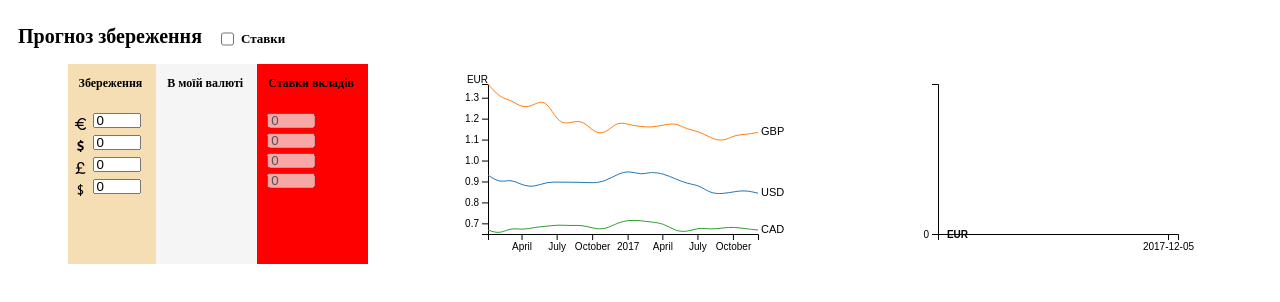
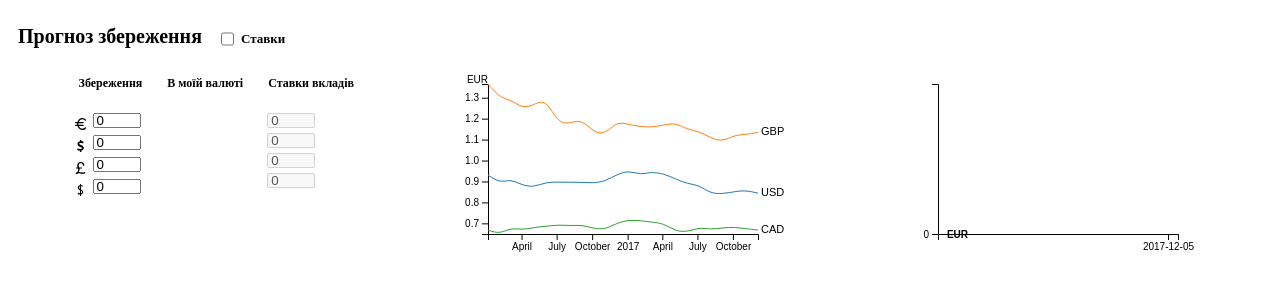
Before and after one commit to arssenk/currency, a plain HTML site: page index.html in a window 1280 px wide. Drawn offline with nearby package versions, Linux system fonts and the light colour scheme.

Commit message:
Fixed bar cart, small bugs, added percentage

```diff
--- a/styles/convert-table.less
+++ b/styles/convert-table.less
@@ -32,7 +32,6 @@
   &__output-exchange {
     width: 70px;
     height: 18px;
-    //background-color: #00a8e6;
     margin-left: 10px;
     margin-right: 5px;
     margin-top: 8px;
@@ -46,18 +45,15 @@
   &__input-fields {
     display: flex;
     flex-direction: column;
-    background-color: wheat;
   }
   &__converted-currency {
     display: flex;
     flex-direction: column;
-    background-color: whitesmoke;
   }
 
   &__input-percentage {
     display: flex;
     flex-direction: column;
-    background-color: red;
 
   }
   &__input-percentage-form{
```
Also changed, not shown: styles/convert-table.css.
